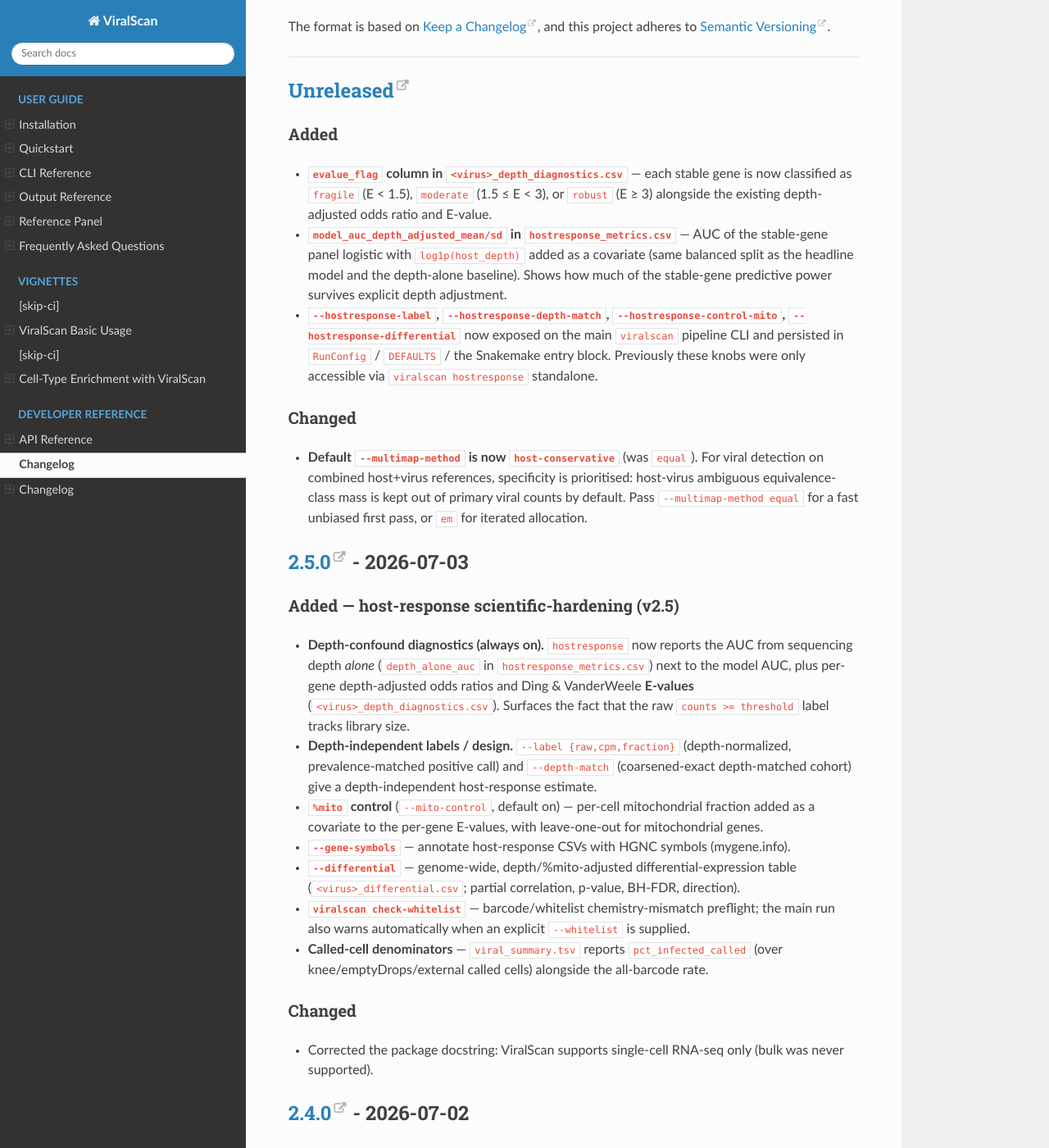
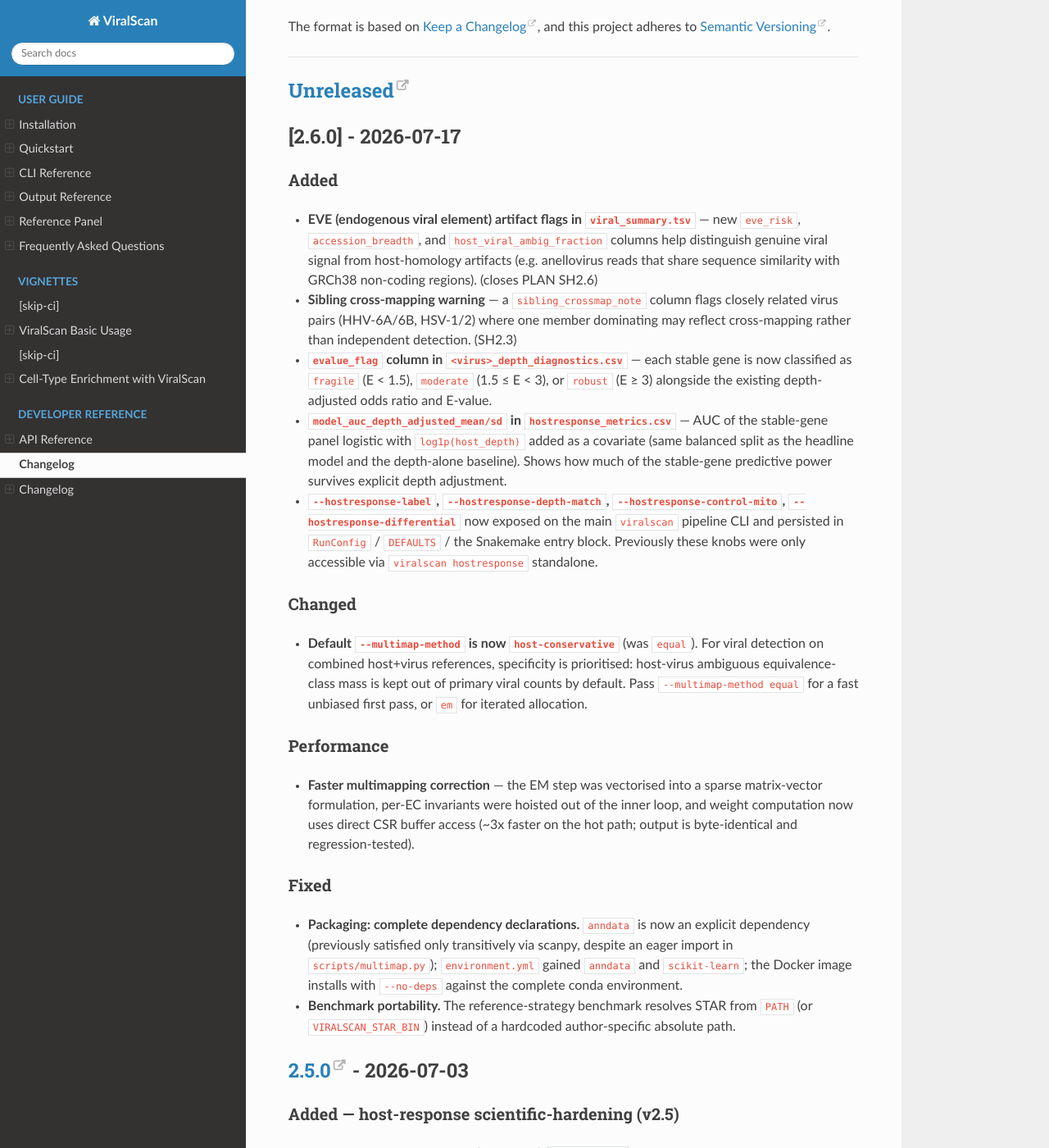
Before and after one commit to mdmanurung/ViralScan, a Sphinx documentation site: the page built from docs/changelog.md, in a window 1280 px wide and 1400 px high, scrolled down 252 px. Shown: the whole window at 82% size. Built offline with Sphinx 7.4.7 and the Read the Docs theme 3.1.0, drawn with Linux system fonts in a browser that asks for light colours.

Commit message:
release: reconcile version to 2.6.0 and close CHANGELOG [Unreleased]
HEAD had drifted ~20 commits past the 2.5.0 bump with a behavior-changing default
(multimap-method equal -> host-conservative) sitting in [Unreleased], and no tag
existed. Bump __version__ and all version strings to 2.6.0, and close [Unreleased]
as [2.6.0] with the previously-undocumented changes (EVE artifact flags, sibling
cross-mapping warning, EM/multimap performance work) plus the packaging fixes. Tag
+ publish remain user-gated.

Co-Authored-By: Claude Opus 4.8 (1M context) <noreply@anthropic.com>

```diff
--- a/CHANGELOG.md
+++ b/CHANGELOG.md
@@ -9,7 +9,16 @@ and this project adheres to [Semantic Versioning](https://semver.org/spec/v2.0.0
 
 ## [Unreleased]
 
+## [2.6.0] - 2026-07-17
+
 ### Added
+- **EVE (endogenous viral element) artifact flags in `viral_summary.tsv`** — new
+  `eve_risk`, `accession_breadth`, and `host_viral_ambig_fraction` columns help
+  distinguish genuine viral signal from host-homology artifacts (e.g. anellovirus reads
+  that share sequence similarity with GRCh38 non-coding regions). (closes PLAN SH2.6)
+- **Sibling cross-mapping warning** — a `sibling_crossmap_note` column flags closely
+  related virus pairs (HHV-6A/6B, HSV-1/2) where one member dominating may reflect
+  cross-mapping rather than independent detection. (SH2.3)
 - **`evalue_flag` column in `<virus>_depth_diagnostics.csv`** — each stable gene is
   now classified as `fragile` (E < 1.5), `moderate` (1.5 ≤ E < 3), or `robust` (E ≥ 3)
   alongside the existing depth-adjusted odds ratio and E-value.
@@ -27,6 +36,20 @@ and this project adheres to [Semantic Versioning](https://semver.org/spec/v2.0.0
   detection on combined host+virus references, specificity is prioritised: host-virus
   ambiguous equivalence-class mass is kept out of primary viral counts by default. Pass
   `--multimap-method equal` for a fast unbiased first pass, or `em` for iterated allocation.
+
+### Performance
+- **Faster multimapping correction** — the EM step was vectorised into a sparse
+  matrix-vector formulation, per-EC invariants were hoisted out of the inner loop, and
+  weight computation now uses direct CSR buffer access (~3x faster on the hot path;
+  output is byte-identical and regression-tested).
+
+### Fixed
+- **Packaging: complete dependency declarations.** `anndata` is now an explicit
+  dependency (previously satisfied only transitively via scanpy, despite an eager import
+  in `scripts/multimap.py`); `environment.yml` gained `anndata` and `scikit-learn`; the
+  Docker image installs with `--no-deps` against the complete conda environment.
+- **Benchmark portability.** The reference-strategy benchmark resolves STAR from `PATH`
+  (or `VIRALSCAN_STAR_BIN`) instead of a hardcoded author-specific absolute path.
 
 ## [2.5.0] - 2026-07-03
 
--- a/src/viralscan/__init__.py
+++ b/src/viralscan/__init__.py
@@ -10,4 +10,4 @@ value at build time via ``[tool.setuptools.dynamic] version = {attr =
 "viralscan.__version__"}``, so bumping the release version means editing only this line.
 """
 
-__version__ = "2.5.0"
+__version__ = "2.6.0"
```
Also changed, not shown: docs/cli_reference.md (+1 -1 lines), 4 other files.
